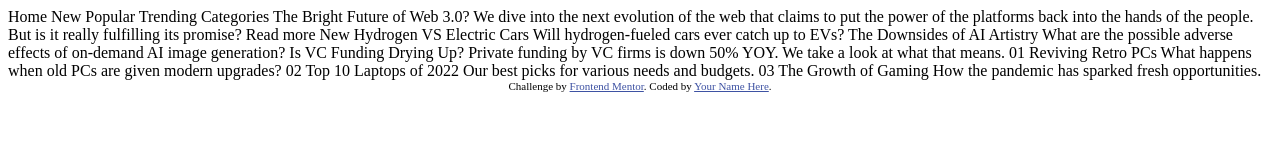
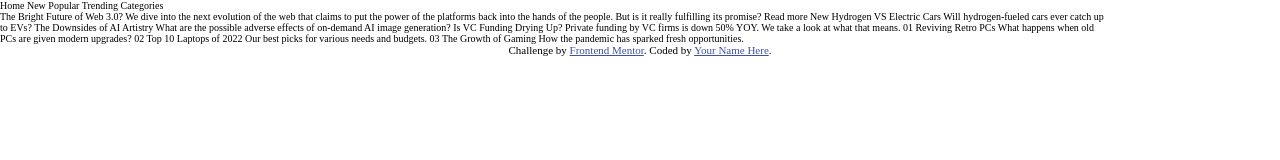
Before and after one commit to LiVinson/news-homepage-main, a website: page index.html in a window 1280 px wide. Drawn offline with Linux system fonts and the light colour scheme.

Commit message:
basic page structure; sass setup

```diff
--- a/index.html
+++ b/index.html
@@ -5,7 +5,7 @@
   <meta name="viewport" content="width=device-width, initial-scale=1.0"> <!-- displays site properly based on user's device -->
 
   <link rel="icon" type="image/png" sizes="32x32" href="./assets/images/favicon-32x32.png">
-
+  <link rel="stylesheet" href="style.css">
   <title>Frontend Mentor | News homepage</title>
 
   <!-- Feel free to remove these styles or customise in your own stylesheet 👍 -->
@@ -15,12 +15,53 @@
   </style>
 </head>
 <body>
+<div class="container">
+  <nav class="menu">
 
-  Home
-  New
-  Popular
-  Trending
-  Categories
+    <div class="menu__item-container">
+      <span class="menu__item">
+        Home
+      </span>
+      <span class="menu__item">
+        New
+      </span>
+      <span class="menu__item">
+        Popular
+      </span>
+      <span class="menu__item">
+        Trending
+      </span>
+      <span class="menu__item">
+        Categories
+      </span>
+    </div>
+
+
+
+
+  </nav>
+  <main>
+    <section>
+      <div class="featured">
+
+      </div>
+      <div class="new">
+
+      </div>
+    </section>
+    <section>
+      <div class="recent">
+
+      </div>
+      <div class="recent">
+
+      </div>
+      <div class="recent">
+
+      </div>
+    </section>
+  </main>
+
 
   The Bright Future of Web 3.0?
 
@@ -51,6 +92,8 @@
   03
   The Growth of Gaming
   How the pandemic has sparked fresh opportunities.
+</div>
+
 
   <div class="attribution">
     Challenge by <a href="https://www.frontendmentor.io?ref=challenge" target="_blank">Frontend Mentor</a>.
--- /dev/null
+++ b/sass/main.scss
@@ -0,0 +1,26 @@
+//Base
+*,
+*::after,
+*::before {
+  margin: 0;
+  padding: 0;
+  box-sizing: inherit;
+}
+
+html {
+    //1 rem = 10px
+    font-size: 62.5%;
+    box-sizing: border-box;
+}
+
+//Fonts
+
+
+//Colors
+
+
+//Layout
+
+.container {
+    width: 1110px;
+}
```
Also changed, not shown: package.json (added, +14 -0 lines), style.css (added), 3 other files.
